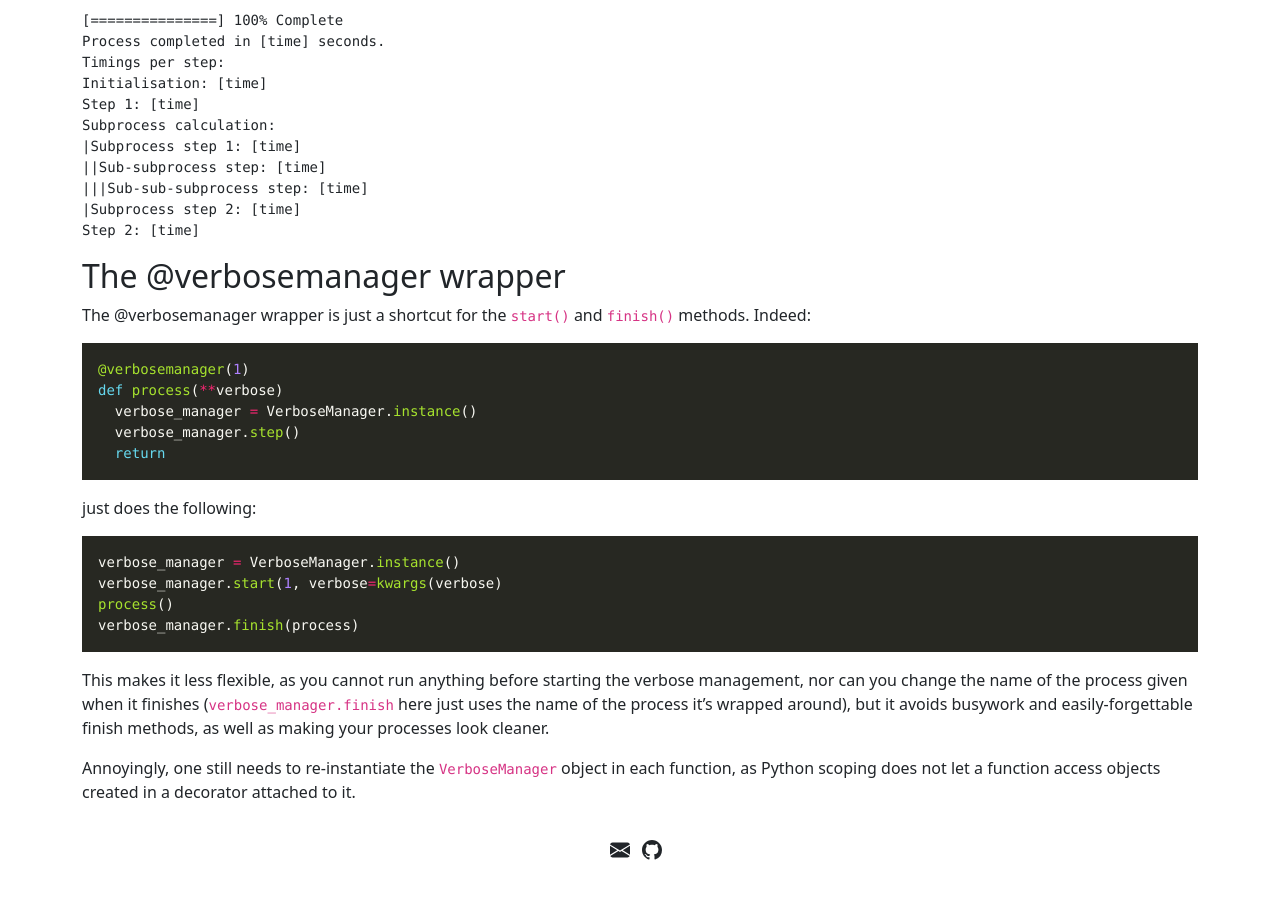
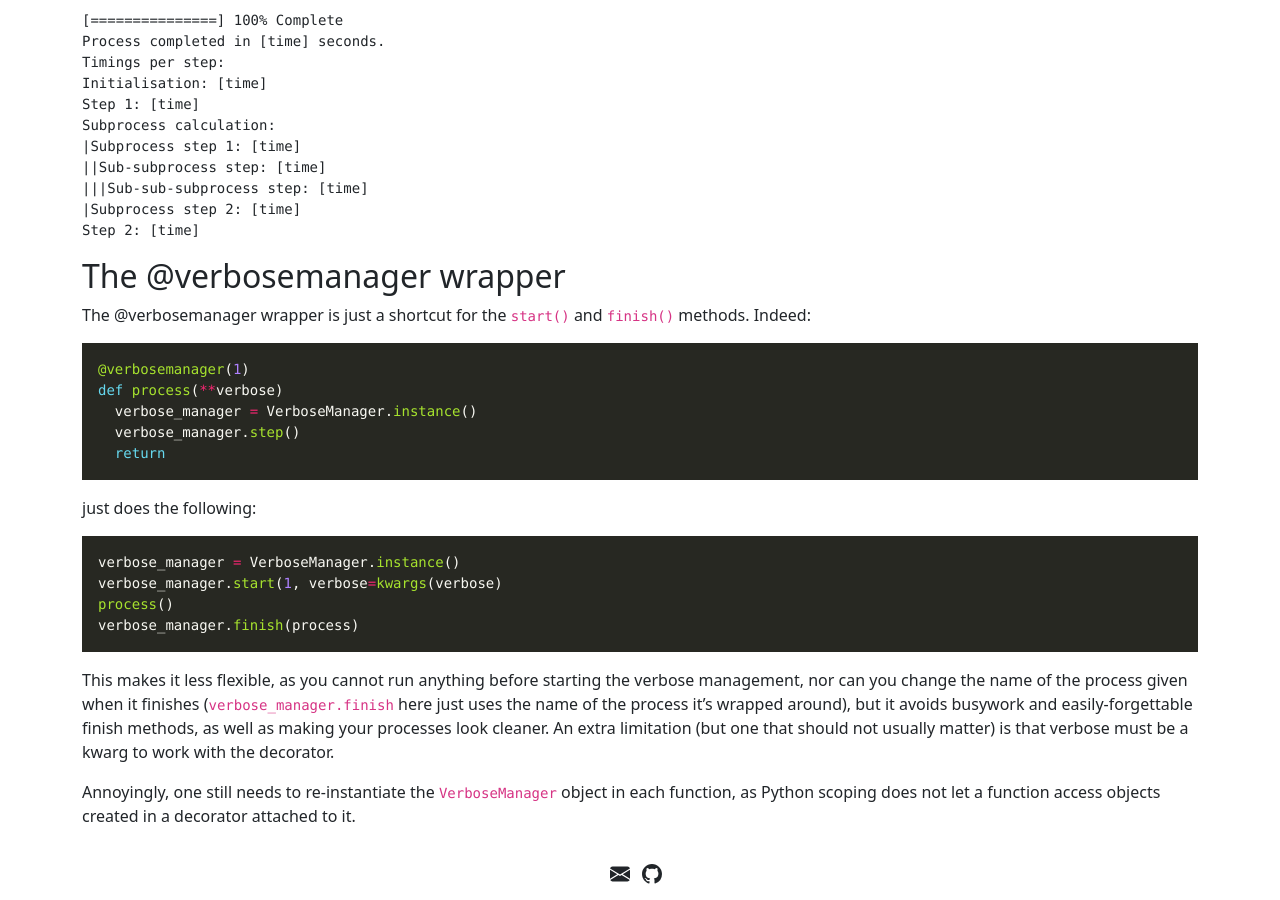
Before and after one commit to alexhroom/verbosemanager, a Jekyll site: the page built from docs/docs.md, in a window 1280 px wide and 900 px high, scrolled down 3237 px. Built offline with Jekyll 4.4.1, drawn with Linux system fonts in a browser that asks for light colours; before the commit the page ends 4113 px from its top, so only the background shows below that.

Commit message:
Update docs.md

````diff
--- a/docs/docs.md
+++ b/docs/docs.md
@@ -234,6 +234,6 @@ process()
 verbose_manager.finish(process)
 ```
 
-This makes it less flexible, as you cannot run anything before starting the verbose management, nor can you change the name of the process given when it finishes (`verbose_manager.finish` here just uses the name of the process it's wrapped around), but it avoids busywork and easily-forgettable finish methods, as well as making your processes look cleaner.
+This makes it less flexible, as you cannot run anything before starting the verbose management, nor can you change the name of the process given when it finishes (`verbose_manager.finish` here just uses the name of the process it's wrapped around), but it avoids busywork and easily-forgettable finish methods, as well as making your processes look cleaner. An extra limitation (but one that should not usually matter) is that verbose must be a kwarg to work with the decorator.
 
 Annoyingly, one still needs to re-instantiate the `VerboseManager` object in each function, as Python scoping does not let a function access objects created in a decorator attached to it.
````
